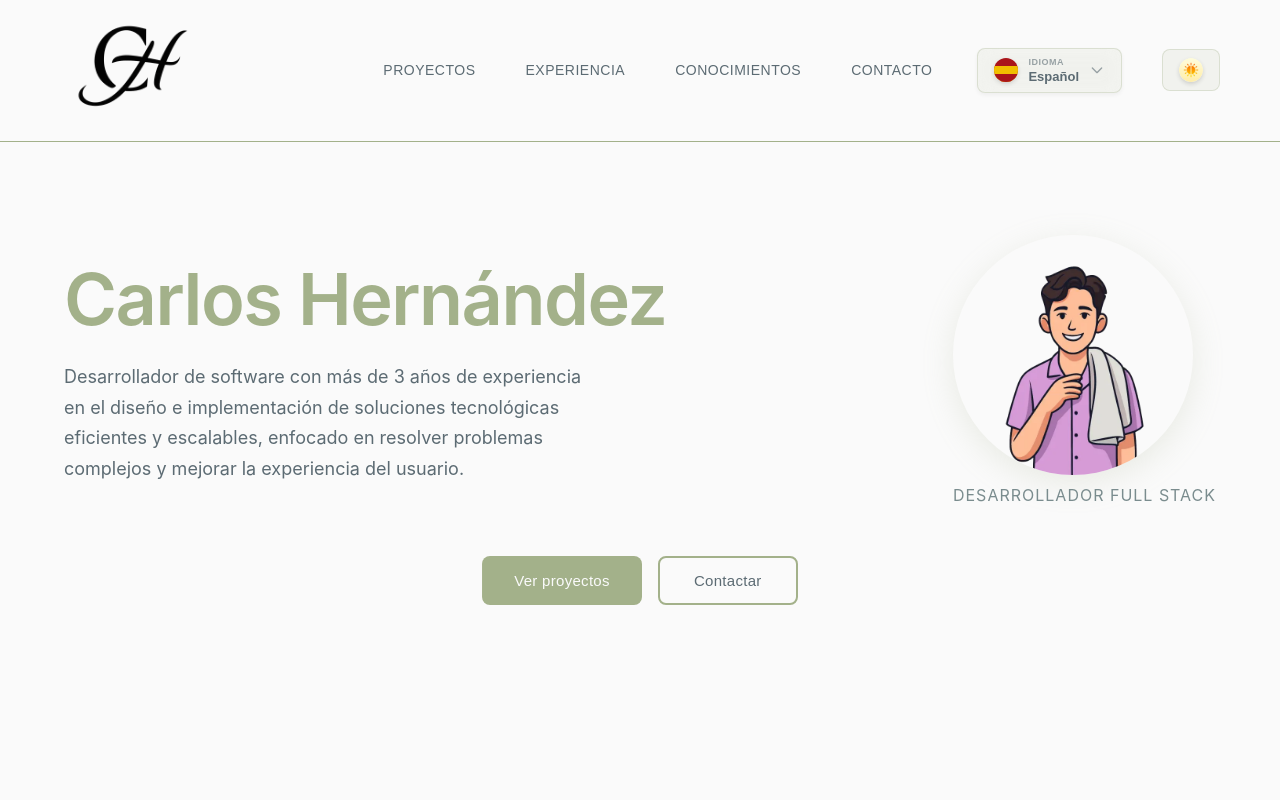
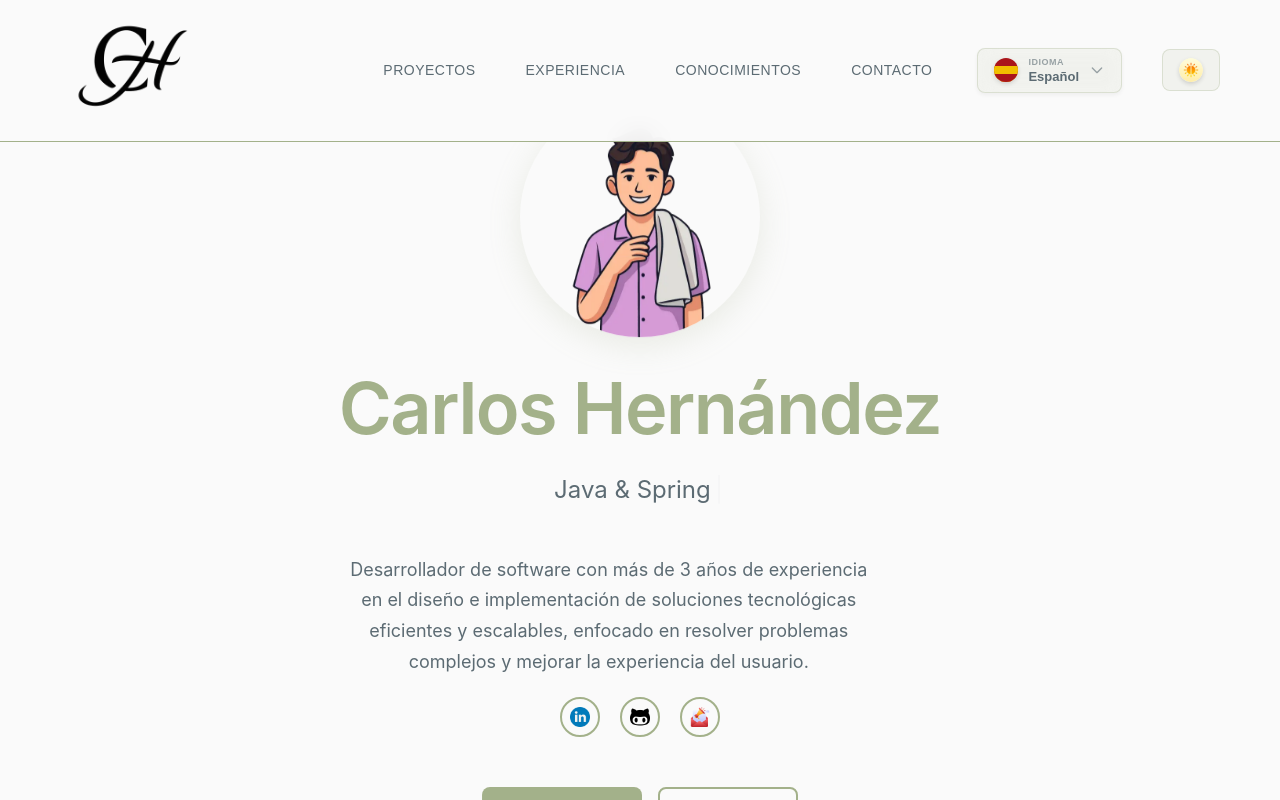
Before and after one commit to charlieyhs/Portafolio, a React (Vite) app: page / in a window 1280 px wide. Shown: the top 800 px of the page. Built offline with nearby package versions, Linux system fonts and the light colour scheme.

Commit message:
refactor: hero section

```diff
--- a/src/components/Hero/HeroSection.jsx
+++ b/src/components/Hero/HeroSection.jsx
@@ -1,6 +1,8 @@
 import { useTranslation } from "react-i18next";
 import { avatar } from "../../assets/images";
 import '../../css/hero.css'
+import TypeWriter from "./TypeWriter";
+import { socialMedia } from "../../data/hero";
 
 const HeroSection = () => {
     const { t } = useTranslation();
@@ -11,19 +13,11 @@ const HeroSection = () => {
             element.scrollIntoView({ behavior: 'smooth', block: 'start' });
         }
     };
+    const typewriters = Array.from({ length: 4 }, (_, i) => t(`hero.skill${i + 1}`));
 
     return (
         <section id="hero" className="hero-section" aria-labelledby="hero-title">
             <div className="hero-content">
-                <div className="hero-text-container">
-                    <h1 id="hero-title" className="hero-title">
-                        <strong className="hero-title-highlight">{t('hero.name')}</strong>
-                    </h1>
-                    <p className="hero-subtitle">
-                        {t('hero.self-description')}
-                    </p>
-                </div>
-
                 <div className="hero-avatar-container">
                     <img
                         src={avatar}
@@ -33,10 +27,32 @@ const HeroSection = () => {
                         width="220"
                         height="220"
                     />
-                    <p className="hero-role">{t('hero.role')}</p>
                 </div>
+                <div className="hero-text-container">
+                    <h1 id="hero-title" className="hero-title">
+                        <strong className="hero-title-highlight">{t('hero.name')}</strong>
+                    </h1>
+                    <TypeWriter texts={typewriters} />
+                    <p className="hero-subtitle">
+                        {t('hero.self-description')}
+                    </p>
+                </div>
+
             </div>
-
+            <div className="social-links">
+                {
+                    socialMedia.map(social => (
+                        <a key={social.id} href={social.link} className="social-link">
+                            <img src={social.icon}
+                                title={t(social.altIcon)}
+                                alt={t(social.altIcon)}
+                                aria-label={t(social.altIcon)}
+                                width={20}
+                                height={20}/>
+                        </a>
+                    ))
+                }
+            </div>
             <div className="hero-cta">
                 <button
                     className="cta-btn cta-primary"
--- /dev/null
+++ b/src/components/Hero/TypeWriter.jsx
@@ -0,0 +1,59 @@
+import PropTypes from "prop-types";
+import { useEffect, useState } from "react";
+
+const TypeWriter = ({texts, speed = 100, pause = 1000}) => {
+
+    const [index, setIndex] = useState(0); // Frase actual
+    const [subIndex, setSubIndex] = useState(0); // Letras
+    const [deleting, setDeleting] = useState(false);
+
+    useEffect(() => {
+        const currentText = texts[index];
+
+        // Aún esá "escribiendo"
+        if(!deleting && subIndex < currentText.length){
+            const timeout = setTimeout(() => {
+                setSubIndex(subIndex + 1);
+            }, speed)
+
+            return () => clearTimeout(timeout);
+        }
+
+        // Texto completo, esperar antes de borrar
+        if(!deleting && subIndex === currentText.length){
+            const timeout = setTimeout(() => setDeleting(true), pause);
+            return () => clearTimeout(timeout);
+        }
+
+        // Borrando el texto
+        if(deleting && subIndex > 0){
+            const timeout = setTimeout(()=> {
+                setSubIndex(subIndex -1);
+            }, speed / 2);
+            return () => clearTimeout(timeout);
+        }
+
+        // Texto borrado completamente -> siguiente palabra
+        if(deleting && subIndex === 0){
+            setDeleting(false);
+            setIndex((index+1)%texts.length);
+        }
+
+    },[deleting, index, pause, speed, subIndex, texts]);
+
+    return (
+        <div className="typewriter">
+            {texts[index].substring(0, subIndex)}
+            <span className="cursor">|</span>
+        </div>
+    )
+
+};
+
+TypeWriter.propTypes = {
+    texts : PropTypes.arrayOf(PropTypes.string).isRequired,
+    speed : PropTypes.number,
+    pause : PropTypes.number,
+}
+
+export default TypeWriter;
--- a/src/css/contact.css
+++ b/src/css/contact.css
@@ -48,7 +48,7 @@
 .contact-btn:hover {
     background: #A3B18A;
     border-color: #A3B18A;
-    color: #FAFAFA;
+    color: #1B1B1B;
     transform: translateY(-2px);
     box-shadow: 0 10px 25px rgba(163, 177, 138, 0.2);
 }
--- a/src/css/hero.css
+++ b/src/css/hero.css
@@ -1,5 +1,6 @@
 :root{
     --gray: #5C6B73;
+    --verde: #A3B18A;
 }
 /* Hero Section */
 .hero-section {
@@ -11,15 +12,17 @@
     max-width: 1200px;
     margin: 0 auto;
     padding: 100px 24px 60px;
-    gap: 48px;
+    gap: 20px;
+    text-align: center;
 }
 
 /* Content Layout */
 .hero-content {
     display: flex;
+    flex-direction: column;
     align-items: center;
     justify-content: space-between;
-    gap: 60px;
+    gap: 20px;
     width: 100%;
 }
 
@@ -35,7 +38,6 @@
     animation: fadeInScale 1s ease 0.3s backwards;
 }
 
-/* Typography */
 .hero-title {
     font-size: clamp(40px, 6vw, 72px);
     font-weight: 300;
@@ -48,10 +50,15 @@
 
 .hero-title-highlight {
     font-weight: 600;
-    color: #A3B18A;
+    color: var(--verde);
     display: inline-block;
 }
-
+.typewriter {
+    font-size: 24px;
+    color: var(--gray);
+    margin-bottom: 20px;
+    height: 40px;
+}
 .hero-subtitle {
     font-size: clamp(16px, 2vw, 18px);
     color: var(--gray);
@@ -70,6 +77,7 @@
     border-radius: 50%;
     box-shadow: 0 8px 32px rgba(163, 177, 138, 0.2);
     transition: transform 0.3s ease, box-shadow 0.3s ease;
+    animation: float 3s ease-in-out infinite;
 }
 
 .hero-avatar:hover {
@@ -83,6 +91,32 @@
     letter-spacing: 1px;
     text-transform: uppercase;
     animation: fadeInUp 0.8s ease 0.15s backwards;
+}
+
+.social-links {
+    display: flex;
+    gap: 20px;
+    margin-bottom: 30px;
+    justify-content: center;
+}
+.social-link {
+    width: 40px;
+    height: 40px;
+    border-radius: 50%;
+    background: transparent;
+    border: 2px solid var(--verde);
+    color: white;
+    display: flex;
+    align-items: center;
+    justify-content: center;
+    text-decoration: none;
+    font-size: 20px;
+    transition: all 0.3s ease;
+}
+
+.social-link:hover {
+    transform: translateY(-5px);
+    box-shadow: 0 8px 16px rgba(163, 177, 138, 0.3);
 }
 
 
@@ -129,7 +163,7 @@
 }
 
 .cta-primary {
-    background: #A3B18A;
+    background: var(--verde);
     color: #FAFAFA;
 }
 
@@ -145,7 +179,7 @@
 
 .cta-secondary {
     background: transparent;
-    border: 2px solid #A3B18A;
+    border: 2px solid var(--verde);
     color: var(--gray);
 }
 
@@ -169,7 +203,6 @@
     }
 
     .hero-content {
-        flex-direction: column-reverse;
         gap: 32px;
         text-align: center;
     }
@@ -227,3 +260,14 @@
         transition: none;
     }
 }
+
+.cursor {
+  display: inline-block;
+  width: 1ch;
+  animation: blink 0.8s infinite;
+}
+
+@keyframes blink {
+  0%, 50%, 100% { opacity: 1; }
+  25%, 75% { opacity: 0; }
+}
--- a/src/css/portfolio.css
+++ b/src/css/portfolio.css
@@ -60,8 +60,8 @@ footer {
 }
 
 @keyframes float {
-    0%, 100% { transform: translate(-50%, 0); }
-    50% { transform: translate(-50%, 10px); }
+    0%, 100% { transform: translateY(0); }
+    50% { transform: translateY(-10px); }
 }
 
 @media (max-width: 768px) {
--- /dev/null
+++ b/src/data/hero.js
@@ -0,0 +1,22 @@
+import { email, github, linkedin } from "../assets/images";
+
+export const socialMedia = [
+    {
+        id: "linkedin",
+        link : "https://www.linkedin.com/in/carlosyhs",
+        icon : linkedin,
+        altIcon : "hero.alt-linkedin",
+    },
+    {
+        id: "github",
+        link : "https://github.com/charlieyhs",
+        icon : github,
+        altIcon : "hero.alt-github",
+    },
+    {
+        id: "email",
+        link : "mailto:carlossanchez25fasa@gmail.com",
+        icon : email,
+        altIcon : "hero.alt-email",
+    }
+]
--- a/src/locales/english.json
+++ b/src/locales/english.json
@@ -22,7 +22,13 @@
 		"aria-label-projects": "View my featured projects",
 		"contact": "Contact",
 		"aria-label-contact": "Go to the contact section",
-		"role": "Full Stack Developer"
+		"skill1": "Full Stack Developer",
+		"skill2": "Java & Spring",
+		"skill3": "JavaScript & React",
+		"skill4": "Passionate about Clean Code",
+		"alt-email" : "Email",
+        "alt-linkedin" : "Linkedin",
+        "alt-github" : "Github"
 	},
 	"projects": {
 		"view-project": "View project →",
--- a/src/locales/spanish.json
+++ b/src/locales/spanish.json
@@ -22,7 +22,14 @@
         "aria-label-projects": "Ver mis proyectos destacados",
         "contact" : "Contactar",
         "aria-label-contact": "Ir a la sección de contacto",
-        "role": "Desarrollador Full Stack"
+        "skill1" : "Desarrollador Full Stack",
+        "skill2" : "Java & Spring",
+        "skill3" : "JavaScript & React",
+        "skill4" : "Apasionado por el Código Limpio",
+        "alt-email" : "Correo electrónico",
+        "alt-linkedin" : "Linkedin",
+        "alt-github" : "Github"
+
     },
     "projects": {
         "view-project": "Ver proyecto →",
```
